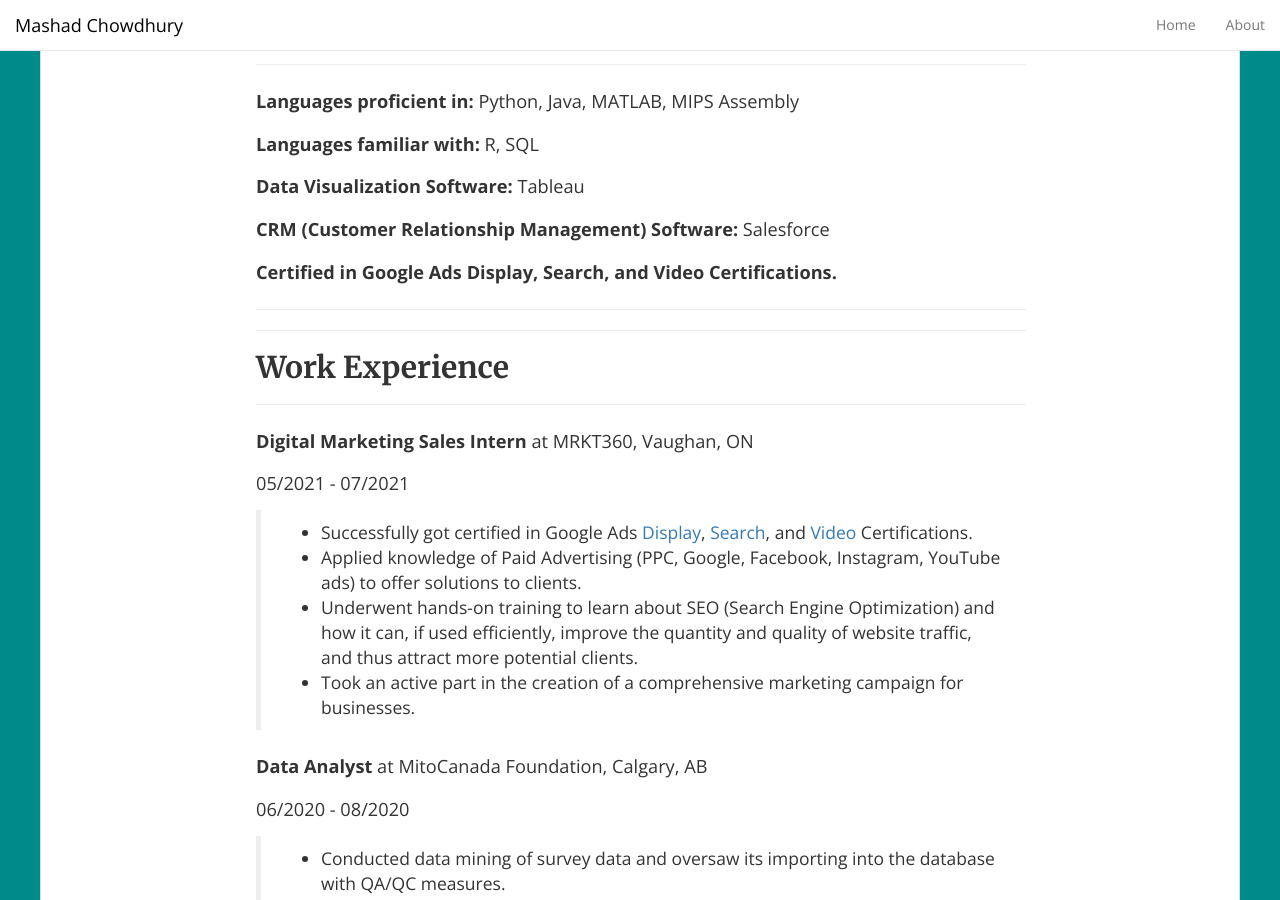
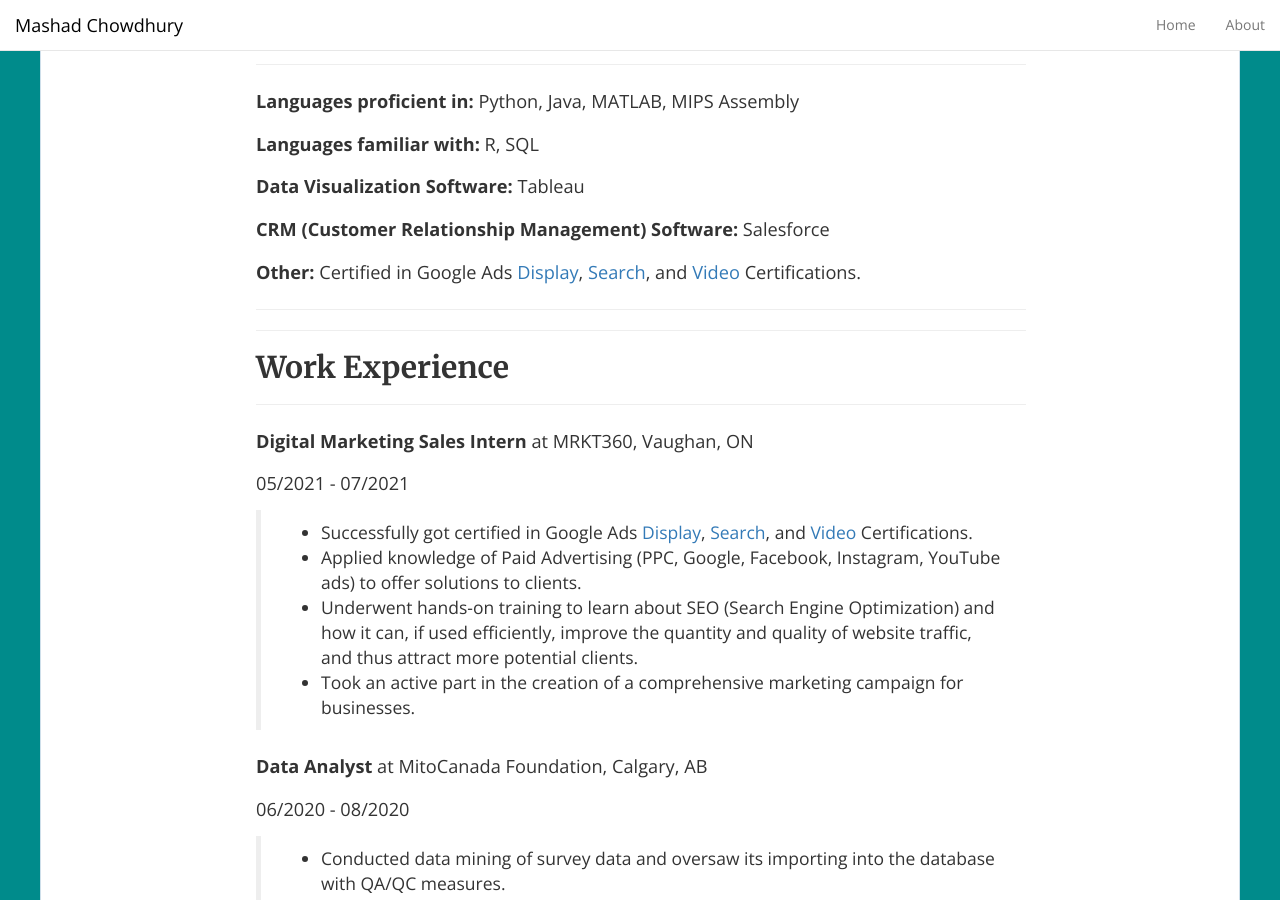
Before and after one commit to mashadchowdhury/mashadchowdhury.github.io, a Jekyll site: the page built from _pages/about.md, in a window 1280 px wide and 900 px high, scrolled down 976 px. Built offline with Jekyll 4.4.1, drawn with Linux system fonts in a browser that asks for light colours; nearby versions of some CDN libraries.

Commit message:
Update about.md

```diff
--- a/_pages/about.md
+++ b/_pages/about.md
@@ -32,7 +32,7 @@ Hi! Welcome to my page. My name is Mashad and I am a 3rd year **CS** & **Math**
 
 **CRM (Customer Relationship Management) Software:** Salesforce
 
-**Certified in Google Ads Display, Search, and Video Certifications.**
+**Other:** Certified in Google Ads [Display](https://skillshop.exceedlms.com/student/award/6Q3F7Lm2HewvJmfT7npmZQ9m), [Search](https://skillshop.exceedlms.com/student/award/yV2iowVvStGa62SgBrEx6Qgk), and [Video](https://skillshop.exceedlms.com/student/award/t27QUMSnjBLh8vJeqVLYt5Vj) Certifications.
 
 ---
 ---
```
